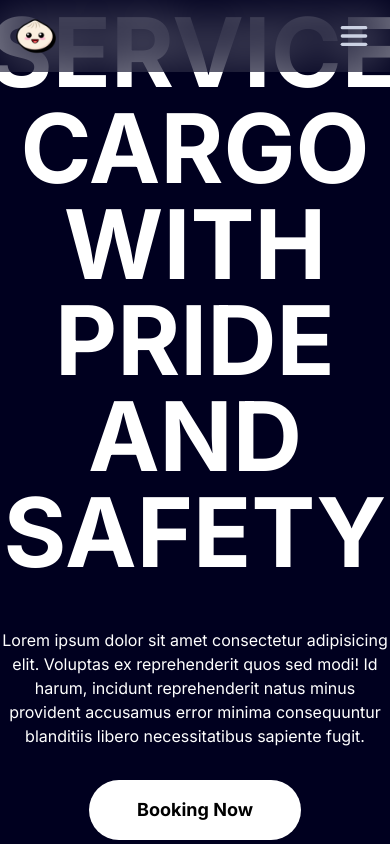
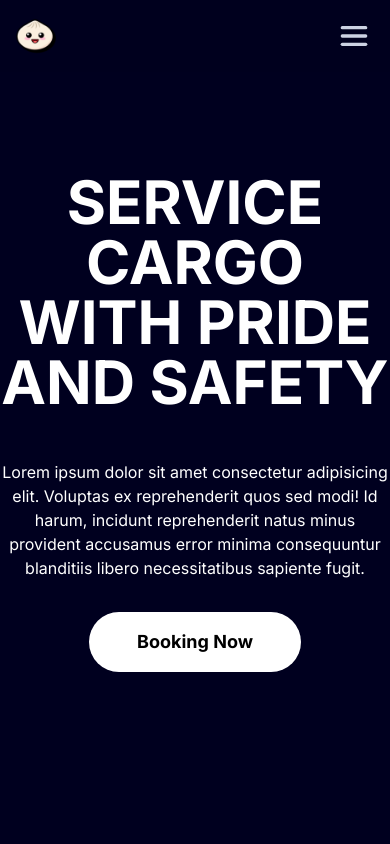
Before and after one commit to soerjo/next-buana-bahari-samudera, a Next.js app: page / in a window 390 px wide. Shown: the top 844 px of the page. Built offline with nearby package versions, Linux system fonts and the light colour scheme.

Commit message:
[update] - responseive title at mobile view

```diff
--- a/src/components/SectionsHome/index.tsx
+++ b/src/components/SectionsHome/index.tsx
@@ -5,7 +5,7 @@
     return (
         <SectionComp id="home" classname="bg-[#00001F]">
             <div className="container m-auto w-full h-full flex flex-col justify-center items-center">
-                <h1 className="text-white text-center text-8xl font-bold mb-4">
+                <h1 className="text-white text-center text-6xl md:text-8xl font-bold mb-4">
                     SERVICE CARGO WITH PRIDE AND SAFETY
                 </h1>
                 <p className="text-white text-center py-8">
```
